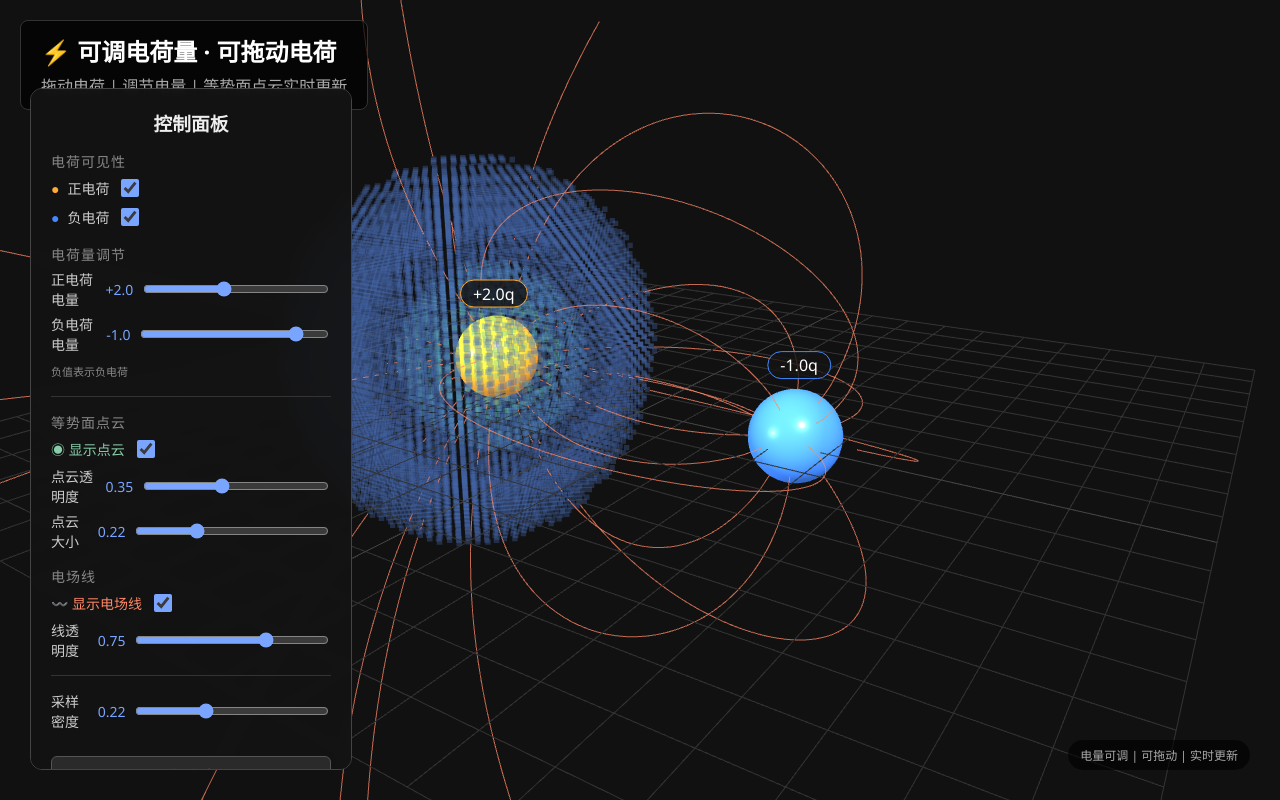
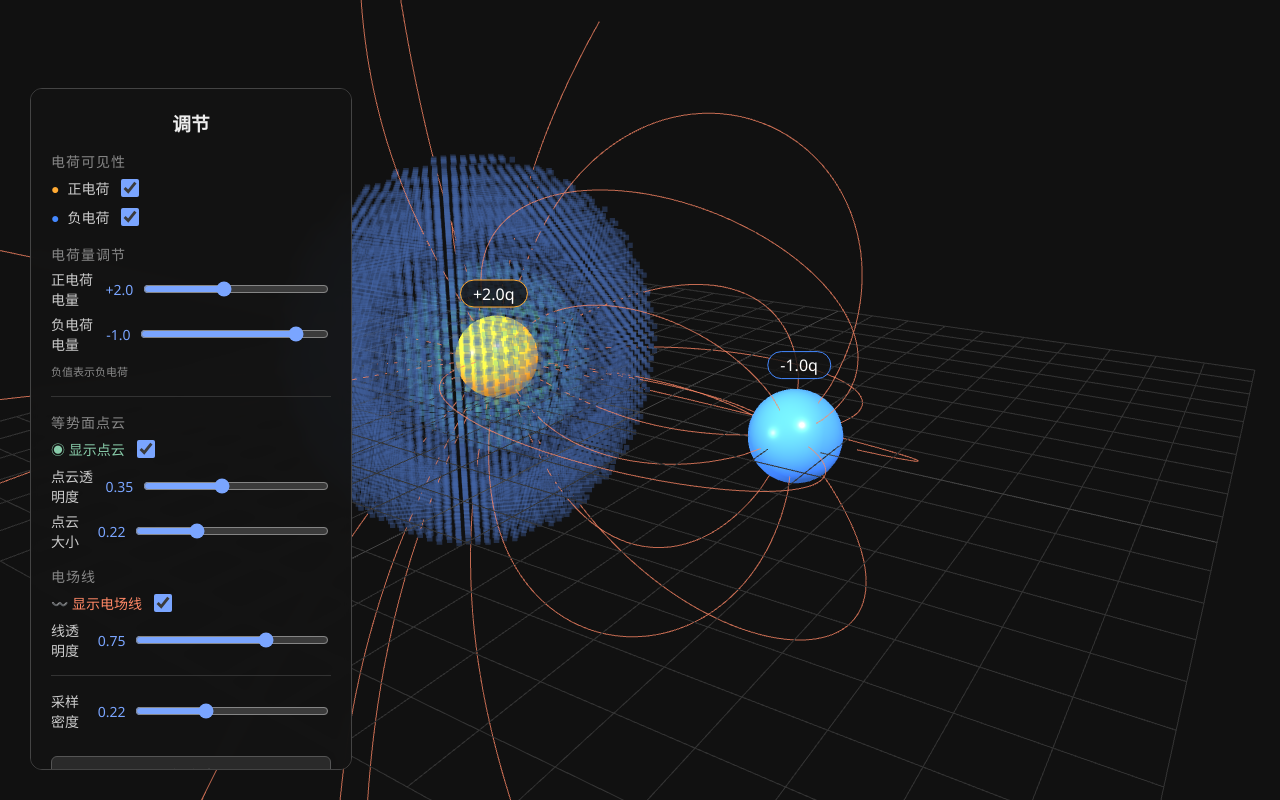
Before and after one commit to luckybobo/ElectricCharge, a plain HTML site: page index.html in a window 1280 px wide. Drawn offline with nearby package versions, Linux system fonts and the light colour scheme; animation ran at ten frames a second.

Commit message:
Add files via upload

```diff
--- a/index.html
+++ b/index.html
@@ -3,7 +3,7 @@
 <head>
     <meta charset="UTF-8">
     <meta name="viewport" content="width=device-width, initial-scale=1.0">
-    <title>可调电荷量 · 可拖动电荷 · 等势面点云</title>
+    <title>电荷</title>
     <style>
         body { margin: 0; overflow: hidden; font-family: 'Segoe UI', sans-serif; background-color: #111; }
         #info {
@@ -104,12 +104,8 @@
     </style>
 </head>
 <body>
-    <div id="info">
-        <h2 style="margin:0 0 5px 0;">⚡ 可调电荷量 · 可拖动电荷</h2>
-        <p style="margin:0; color:#aaa;">拖动电荷 | 调节电量 | 等势面点云实时更新</p>
-    </div>
     <div id="controls">
-        <h3 style="margin:0 0 15px 0; text-align:center;">控制面板</h3>
+        <h3 style="margin:0 0 15px 0; text-align:center;">调节</h3>
 
         <div class="section-title">电荷可见性</div>
         <div class="control-item">
@@ -176,9 +172,8 @@
         </div>
 
         <button id="resetView">重置视角</button>
-        <p style="text-align:center; margin:10px 0 0 0; font-size:12px; color:#7aa5ff;">👆 按住电荷球体拖动 | 滑块实时更新场分布</p>
+        <p style="text-align:center; margin:10px 0 0 0; font-size:12px; color:#7aa5ff;">按住电荷球体拖动</p>
     </div>
-    <div class="note">电量可调 | 可拖动 | 实时更新</div>
 
     <!-- 引入 Three.js -->
     <script type="importmap">
```
